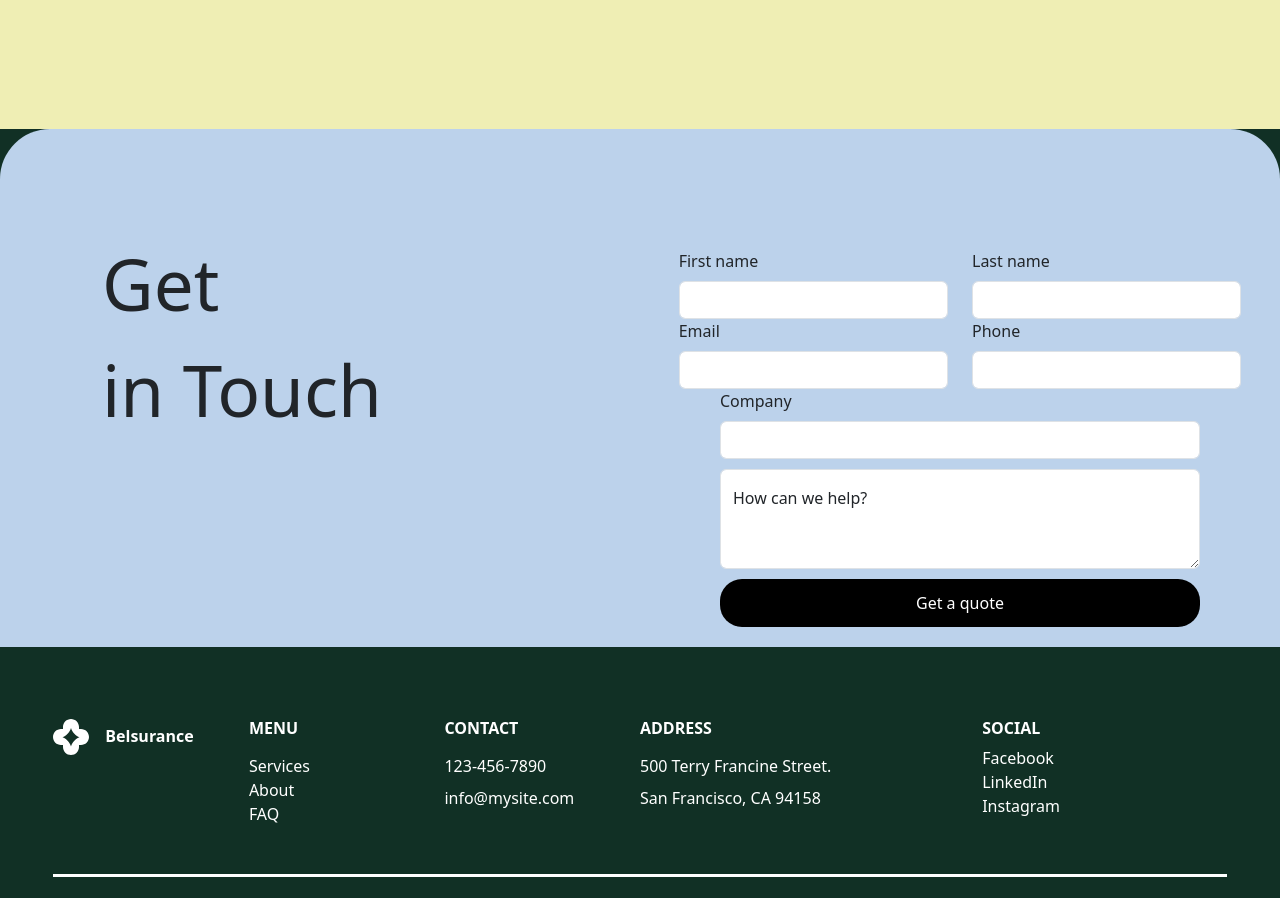
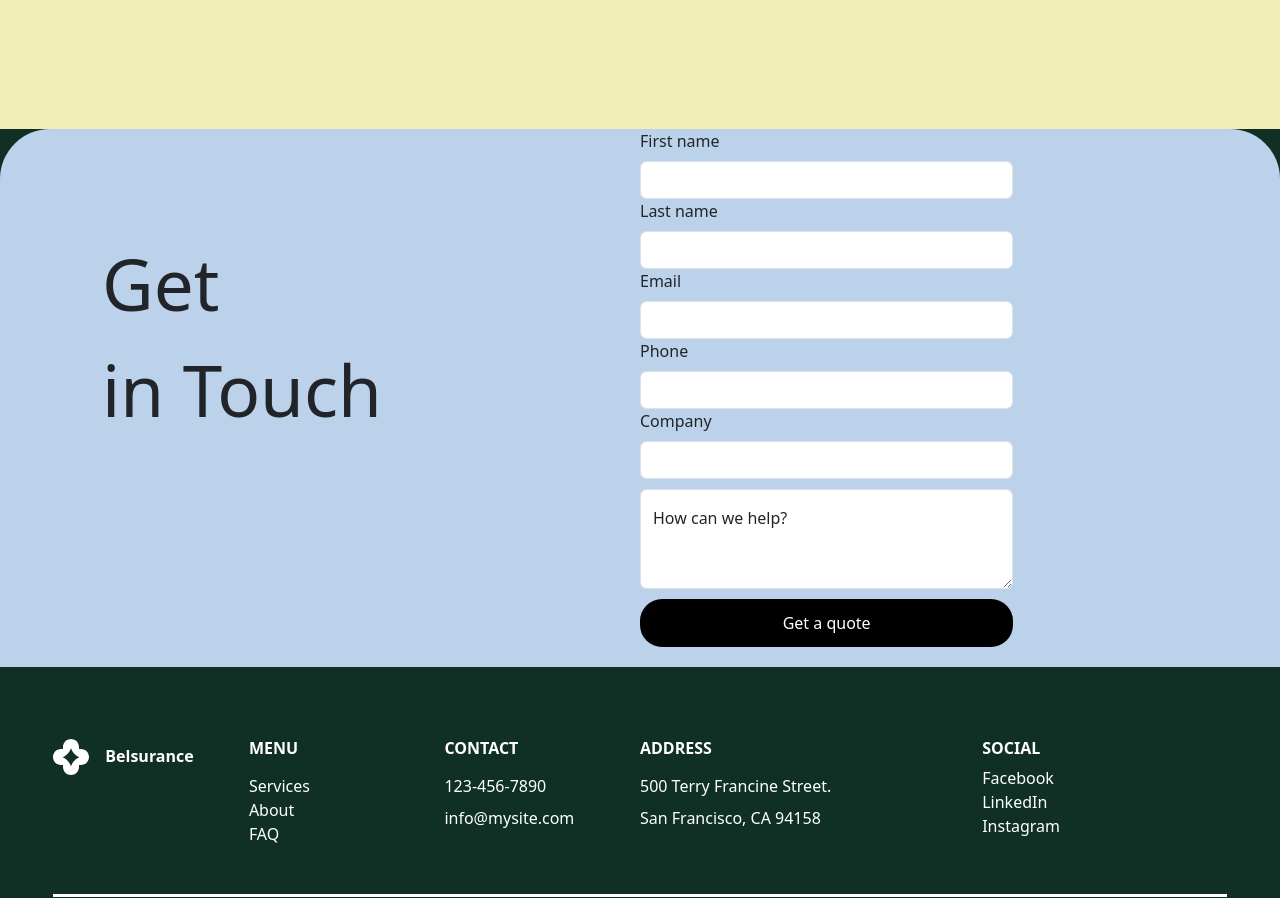
Before and after one commit to ShimaAkrami/landing-page-insurane, a website: page index.html in a window 1280 px wide. Shown: the part 5980-6878 px from the top of the page. Drawn offline with Linux system fonts and the light colour scheme.

Commit message:
finished

```diff
--- a/assets/css/responsivestyle.scss
+++ b/assets/css/responsivestyle.scss
@@ -431,7 +431,7 @@
                 }
 
                 .input-name-lastname {
-                    padding-top: 20px;
+
 
                     flex-wrap: wrap;
                     color: white;
@@ -992,7 +992,15 @@
                 display: none;
             }
         }
+        .footer-box{
+            .get-in-touch{
+                .input-name-lastname{
+                     padding-top: 120px;
+                }
+            }
 
+
+        }
         .footer-end {
             .footer-md-size {
                 display: flex;
--- a/assets/css/style.scss
+++ b/assets/css/style.scss
@@ -931,7 +931,7 @@ body {
             }
 
             .input-name-lastname {
-                padding-top: 120px;
+
 
                 flex-wrap: wrap;
 
--- a/index.html
+++ b/index.html
@@ -669,23 +669,23 @@
       </div>
 
 
-      <div class="input-name-lastname d-flex col-lg-6 col-md-8 col-11 mx-auto ">
+      <div class="input-name-lastname d-flex col-lg-6 col-md-6 col-7 mx-auto ">
 
 
-        <div class="row col-lg-11 col-12 mx-auto">
-          <div class="col-lg-6 col-12">
+        <div class=" col-lg-12 col-12 mx-auto">
+          <div class="col-lg-7 col-12">
             <label for="validationServer01" class="form-label">First name</label>
             <input type="text" class="form-control " id="validationServer01" required>
 
           </div>
-          <div class="col-lg-6 col-12">
+          <div class="col-lg-7 col-12">
             <label for="validationServer02" class="form-label">Last name</label>
             <input type="text" class="form-control " id="validationServer02" required>
 
           </div>
         </div>
-        <div class="row col-lg-11 col-12 mx-auto">
-          <div class="col-lg-6 col-12 ">
+        <div class="col-lg-12 col-12 mx-auto">
+          <div class="col-lg-7 col-12 ">
             <label for="validationServer03" class="form-label">Email</label>
             <div>
               <input type="text" class="form-control" id="validationServerUsername"
@@ -693,14 +693,14 @@
 
             </div>
           </div>
-          <div class="col-lg-6 col-12 col-auto">
+          <div class="col-lg-7 col-12">
             <label for="validationServer04" class="form-label">Phone</label>
             <input type="phone" class="form-control" id="validationServerUsername"
               aria-describedby="inputGroupPrepend3 validationServerUsernameFeedback" required>
           </div>
         </div>
 
-        <div class=" col-lg-9 col-11 mx-auto">
+        <div class=" col-lg-7 col-12 ">
           <label for="validationServer05" class="form-label">Company</label>
 
           <input type="text" class="form-control " id="validationServerUsername"
@@ -708,12 +708,12 @@
 
         </div>
 
-        <div class="form-floating form-leave-comment col-lg-9 col-11 mx-auto">
+        <div class="form-floating form-leave-comment col-lg-7 col-12 ">
           <textarea class="form-control inp-comment" placeholder="Leave a comment here" id="floatingTextarea2"
             style="height: 100px"></textarea>
           <label for="floatingTextarea2">How can we help?</label>
         </div>
-        <div class="form-floating col-11 col-lg-9 d-flex mx-auto">
+        <div class="form-floating col-12 col-lg-7 ">
           <button class="btn-Get-a-quote col-12 mx-auto">Get a quote</button>
         </div>
 
```
Also changed, not shown: assets/css/responsivestyle.css, assets/css/style.css, 2 other files.
